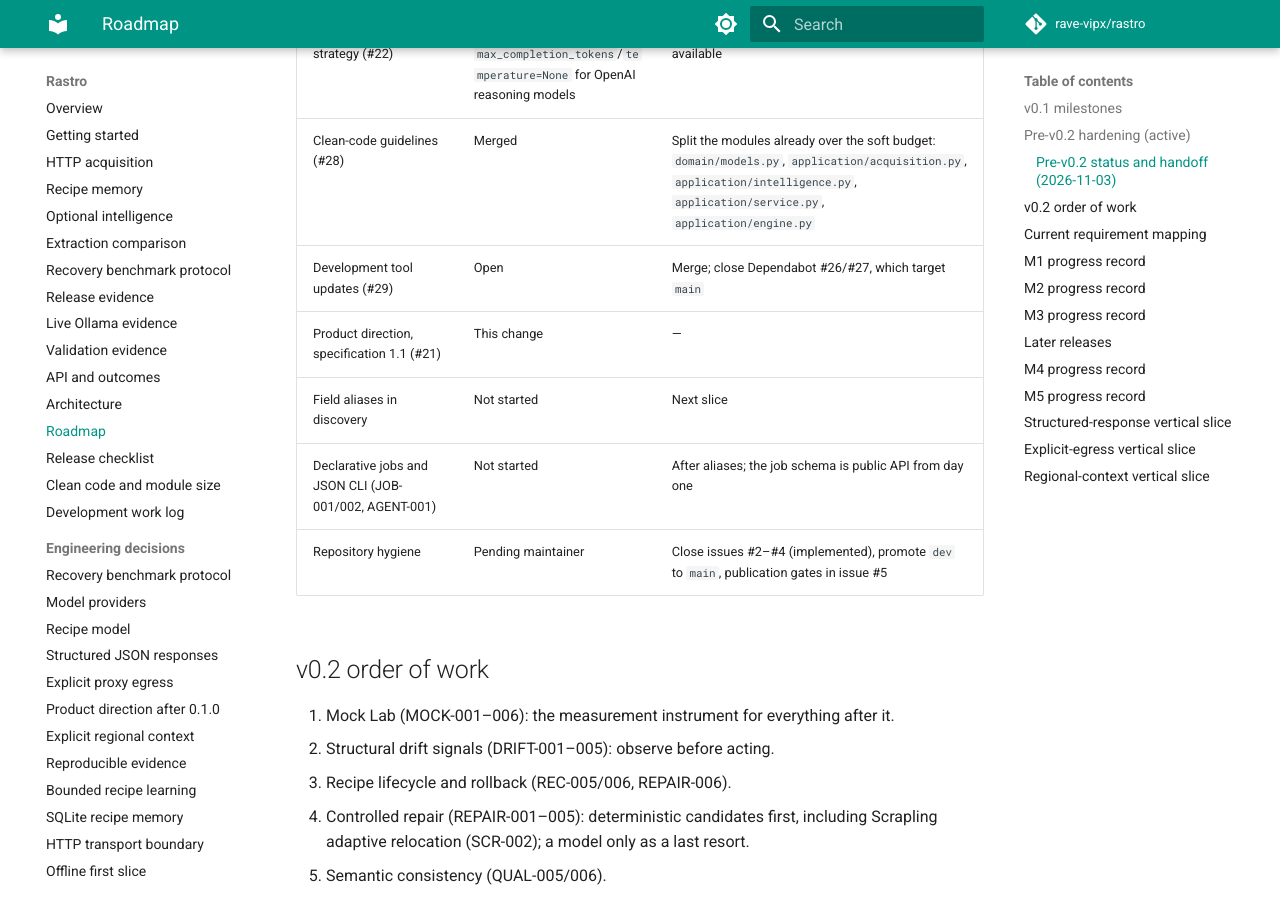
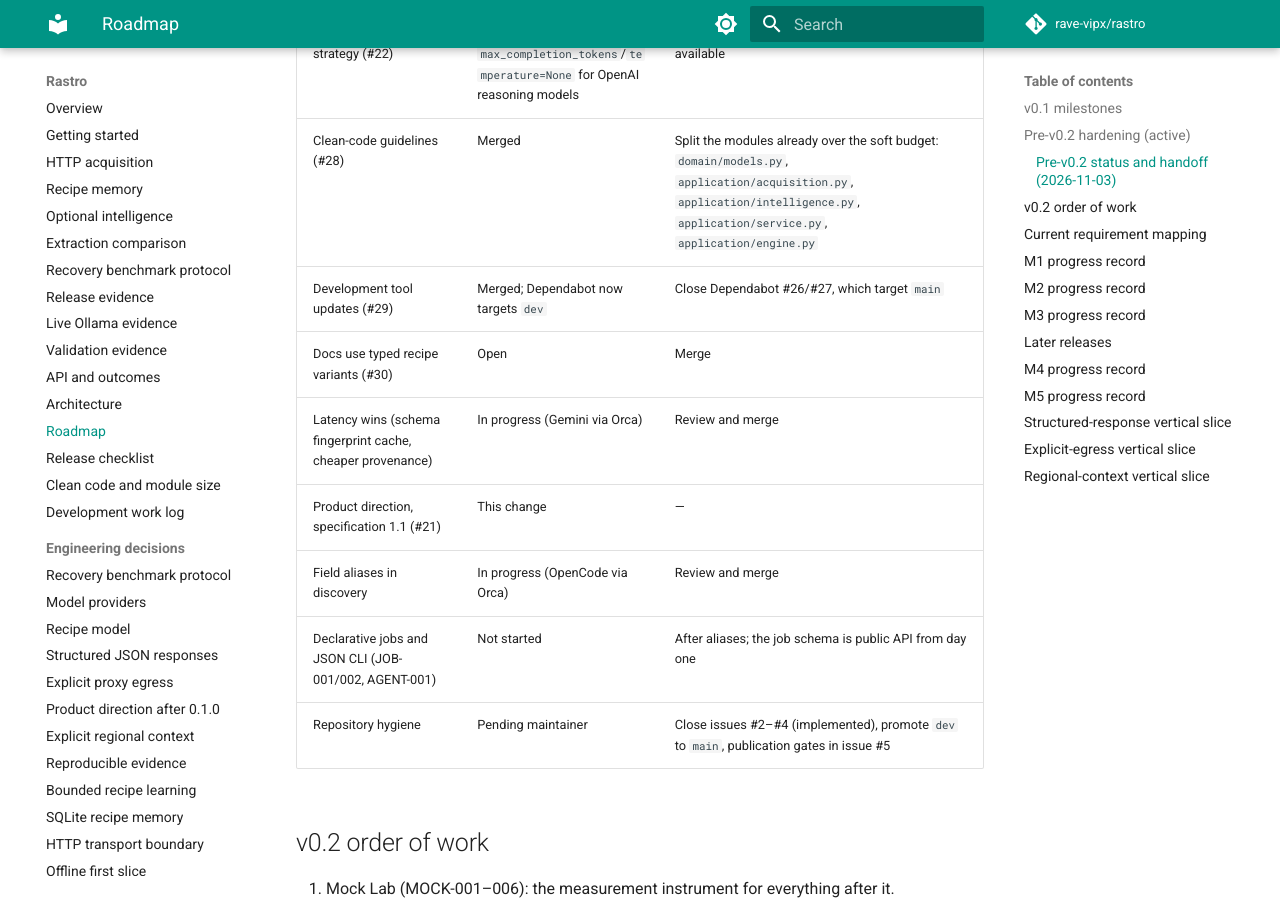
Before and after one commit to rave-vipx/rastro, an MkDocs documentation site: the page built from docs/roadmap.md, in a window 1280 px wide and 900 px high, scrolled down 2270 px. Built offline with MkDocs 1.6.1 and Material for MkDocs 9.7.7, drawn with Linux system fonts in a browser that asks for light colours; comment, search, counter and statistics services are not loaded.

Commit message:
docs: update pre-v0.2 handoff after merges
Co-Authored-By: Claude Opus 5.5 <noreply@anthropic.com>

```diff
--- a/docs/roadmap.md
+++ b/docs/roadmap.md
@@ -36,9 +36,11 @@ Owner decisions after the 0.1.0 release candidate ([ADR 0012](decisions/0012-pro
 | Recipe model refactor (#25) | Merged | Update README, getting-started and acquisition examples to the strategy variants |
 | Model provider strategy (#22) | Merged, including `max_completion_tokens`/`temperature=None` for OpenAI reasoning models | Live-test against a hosted provider when a key is available |
 | Clean-code guidelines (#28) | Merged | Split the modules already over the soft budget: `domain/models.py`, `application/acquisition.py`, `application/intelligence.py`, `application/service.py`, `application/engine.py` |
-| Development tool updates (#29) | Open | Merge; close Dependabot #26/#27, which target `main` |
+| Development tool updates (#29) | Merged; Dependabot now targets `dev` | Close Dependabot #26/#27, which target `main` |
+| Docs use typed recipe variants (#30) | Open | Merge |
+| Latency wins (schema fingerprint cache, cheaper provenance) | In progress (Gemini via Orca) | Review and merge |
 | Product direction, specification 1.1 (#21) | This change | — |
-| Field aliases in discovery | Not started | Next slice |
+| Field aliases in discovery | In progress (OpenCode via Orca) | Review and merge |
 | Declarative jobs and JSON CLI (JOB-001/002, AGENT-001) | Not started | After aliases; the job schema is public API from day one |
 | Repository hygiene | Pending maintainer | Close issues #2–#4 (implemented), promote `dev` to `main`, publication gates in issue #5 |
 
```
